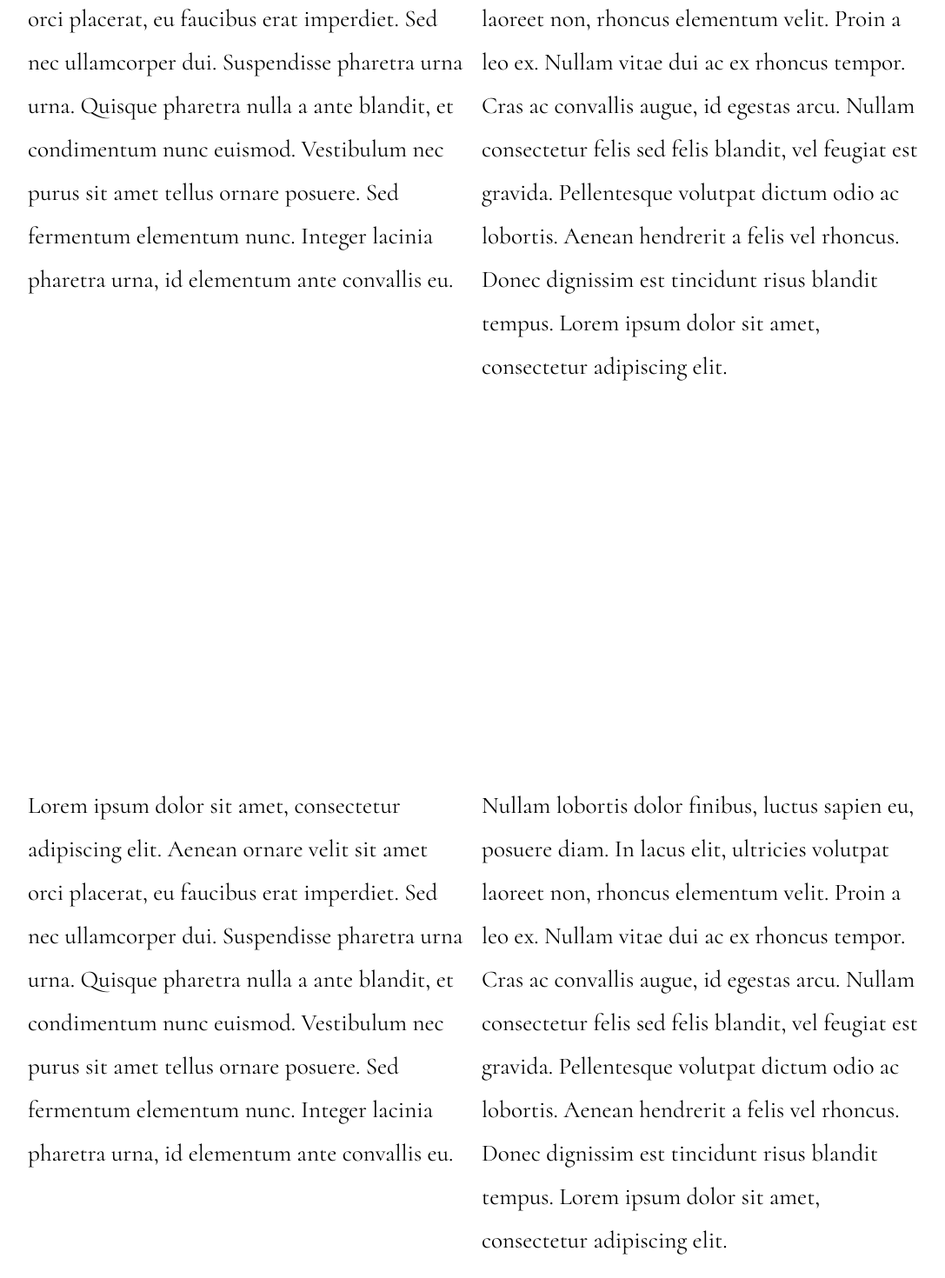
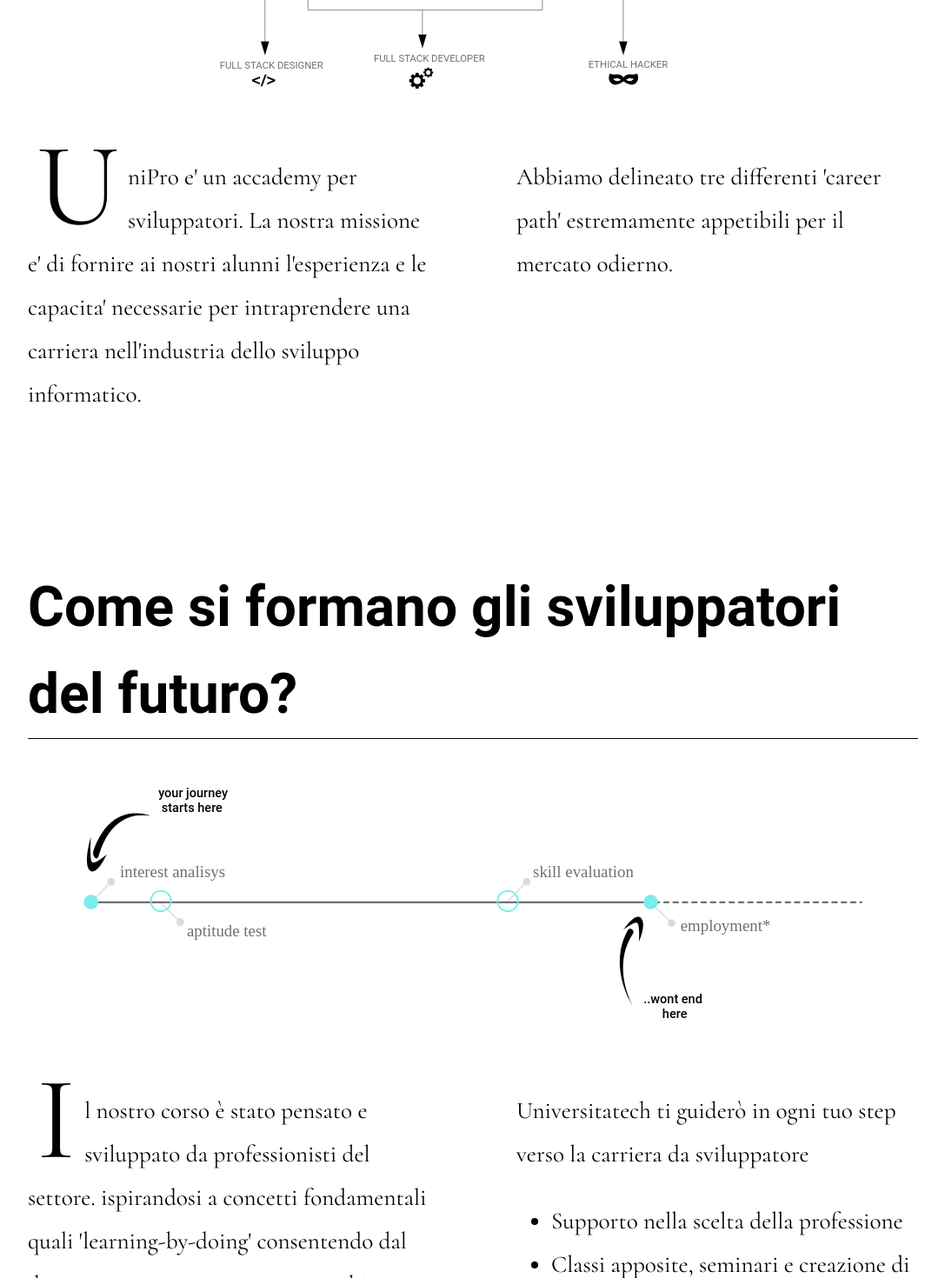
Before and after one commit to robdll/unitech, an Angular app: page / in a window 1280 px wide. Shown: the part 1330-2800 px from the top of the page at 87% size, without its empty margins (96-1183 px from the left). Built offline with nearby package versions, Linux system fonts and the light colour scheme.

Commit message:
working on thingy

```diff
--- a/src/app/app.module.ts
+++ b/src/app/app.module.ts
@@ -12,6 +12,8 @@
 import { MatInputModule } from '@angular/material/input';
 import { MatSelectModule } from '@angular/material/select';
 import { MatRadioModule } from '@angular/material/radio';
+import { FormsModule } from '@angular/forms';
+
 
 
 
@@ -27,7 +29,8 @@
     MatInputModule,
     MatSelectModule,
     BrowserAnimationsModule,
-    MatRadioModule
+    MatRadioModule,
+    FormsModule
   ],
   providers: [],
   bootstrap: [AppComponent]
--- a/src/app/main/main.component.html
+++ b/src/app/main/main.component.html
@@ -3,61 +3,99 @@
     <img class="logo" src="../../assets/iconmonstr-bank-1.svg">
   </div>
   <div class="nav-slice">
-      <a class="nav-link">Roby</a>
+      <!-- <a class="nav-link">Roby</a>
       <a class="nav-link">Frocio</a>
-      <a class="nav-link">Ricchione</a>
+      <a class="nav-link">Ricchione</a> -->
   </div>
 </nav>
 <div class="hero-image">
   <div class="hero-text">
-    <h1 class="main-title">BECAME A DEVELOPER</h1>
+    <h1 class="main-title">FORMIAMO I DEVELOPER DEL FUTURO</h1>
     <button class="btn">APPLY NOW!</button>
   </div>
 </div>
 <article>
-  <div class="timeline-container"></div>
+  <div class="timeline-container">
+    <h2 class="main-title-copy">Chi sono gli sviluppatori del futuro?</h2>
+    <img class="future" src="../../assets/ilFuturo.svg">
+  </div>
   <div class="text-grid">
     <div class="">
       <p class="copy">
-          Lorem ipsum dolor sit amet, consectetur adipiscing elit. Aenean ornare velit sit amet orci placerat, eu faucibus erat imperdiet. Sed nec ullamcorper dui. Suspendisse pharetra urna urna. Quisque pharetra nulla a ante blandit, et condimentum nunc euismod. Vestibulum nec purus sit amet tellus ornare posuere. Sed fermentum elementum nunc. Integer lacinia pharetra urna, id elementum ante convallis eu.</p>
+          UniPro e' un accademy per sviluppatori.
+          La nostra missione e' di fornire ai nostri alunni l'esperienza e le capacita' necessarie per intraprendere una carriera nell'industria dello sviluppo informatico.
+          </p>
     </div>
     <div class="">
-      <p>Nullam lobortis dolor finibus, luctus sapien eu, posuere diam. In lacus elit, ultricies volutpat laoreet non, rhoncus elementum velit. Proin a leo ex. Nullam vitae dui ac ex rhoncus tempor. Cras ac convallis augue, id egestas arcu. Nullam consectetur felis sed felis blandit, vel feugiat est gravida. Pellentesque volutpat dictum odio ac lobortis. Aenean hendrerit a felis vel rhoncus. Donec dignissim est tincidunt risus blandit tempus. Lorem ipsum dolor sit amet, consectetur adipiscing elit.</p>
+      <p>
+          Abbiamo delineato tre differenti 'career path' estremamente appetibili per il mercato odierno.
+      </p>
     </div>
   </div>
-  <div class="timeline-container"></div>
+  <div class="timeline-container">
+      <h2 class="main-title-copy">Come si formano gli sviluppatori del futuro?</h2>
+    <img class="timeline" src="../../assets/timeline.svg">
+  </div>
   <div class="text-grid">
     <div class="">
       <p class="copy">
-          Lorem ipsum dolor sit amet, consectetur adipiscing elit. Aenean ornare velit sit amet orci placerat, eu faucibus erat imperdiet. Sed nec ullamcorper dui. Suspendisse pharetra urna urna. Quisque pharetra nulla a ante blandit, et condimentum nunc euismod. Vestibulum nec purus sit amet tellus ornare posuere. Sed fermentum elementum nunc. Integer lacinia pharetra urna, id elementum ante convallis eu.</p>
+        Il nostro corso è stato pensato e sviluppato da professionisti del settore.
+        ispirandosi a concetti fondamentali quali 'learning-by-doing' consentendo dal day 1
+        un immersione in un vero ambiente di lavoro senza però tralasciare l importanza del supporto
+        educativo pensato adhoc per ogni studente.
+      </p>
     </div>
     <div class="">
-      <p>Nullam lobortis dolor finibus, luctus sapien eu, posuere diam. In lacus elit, ultricies volutpat laoreet non, rhoncus elementum velit. Proin a leo ex. Nullam vitae dui ac ex rhoncus tempor. Cras ac convallis augue, id egestas arcu. Nullam consectetur felis sed felis blandit, vel feugiat est gravida. Pellentesque volutpat dictum odio ac lobortis. Aenean hendrerit a felis vel rhoncus. Donec dignissim est tincidunt risus blandit tempus. Lorem ipsum dolor sit amet, consectetur adipiscing elit.</p>
+      <p>Universitatech ti guiderò in ogni tuo step verso la carriera da sviluppatore</p>
+        <ul>
+          <li>Supporto nella scelta della professione</li>
+          <li>Classi apposite, seminari e creazione di team per sviluppo di progetti reali</li>
+          <li>Lavoro garantito per 6 mesi con noi, o in caso di interesse delle nostre aziende facente parte del nostro network ti aiuteremo nella negoziazione del tuo primo lavoro da sviluppatore!</li>
+        </ul>
     </div>
         <div class="form-container">
           <h3 class="form-title">Contattaci</h3>
             <mat-form-field>
-              <input matInput placeholder="Nome">
+              <input [(ngModel)]="nome" name="nome"  matInput placeholder="Nome">
             </mat-form-field>
             <mat-form-field>
-                <input matInput placeholder="Cognome">
+                <input [(ngModel)]="cognome" name="cognome" matInput placeholder="Cognome">
             </mat-form-field>
             <mat-form-field>
-                <input matInput placeholder="Telefono">
+                <input [(ngModel)]="telefono" name="telefono" matInput placeholder="Telefono">
             </mat-form-field>
             <mat-form-field>
-                <input matInput placeholder="E-mail">
+                <input [(ngModel)]="email" name="email" matInput placeholder="E-mail">
             </mat-form-field>
-            <!-- <mat-radio-group>
-                <mat-radio-button value="1">Insegnamento</mat-radio-button>
-                <mat-radio-button value="2">Opt</mat-radio-button>
-            </mat-radio-group> -->
             <mat-form-field>
-                <textarea matInput placeholder="Una tua breve descrizione"></textarea>
+                <textarea matInput [(ngModel)]="messaggio" name="messaggio" placeholder="Messaggio"></textarea>
               </mat-form-field>
+              <button class="btn-black" (click)="submit()">APPLY NOW!</button>
           </div>
     </div>
-    <div class="timeline-container"></div>
+    <div class="timeline-container">
+        <h2 class="main-title-copy">FAQ</h2>
+      <div class="text-grid">
+        <div>
+          <p class="copy-faq">Cos'e' univeristatech?<br>
+          Lorem ipsum dolor sit amet consectetur adipisicing elit. Quaerat, error corrupti quidem accusantium aspernatur vel animi nobis?
+          </p>
+        </div>
+        <div>
+          <p class="copy-faq">Come avviene la formazione?</p>
+        </div>
+        <div>
+          <p class="copy-faq">Come viene supportata la scelta?</p>
+        </div>
+        <div>
+          <p class="copy-faq">Come funziona viene introdotto al mondo del lavoro?</p>
+        </div>
+          <p class="copy-faq">UniverisitàTech è aperta a tutti?</p>
+        <div>
+          <p class="copy-faq">Corso e metodi di pagamento?</p>
+        </div>
+      </div>
+    </div>
 </article>
 <footer>
   <div class="footer-aling">
--- a/src/app/main/main.component.scss
+++ b/src/app/main/main.component.scss
@@ -74,6 +74,22 @@
  }
 }
 
+.btn-black{
+  background-color: transparent;
+  color: black;
+  border: 1px solid black;
+  padding: 10px;
+  font-size: 2em;
+  border-radius: 2px;
+  font-family: 'Cormorant', serif;
+  width: 80%;
+  &:hover {
+    -webkit-box-shadow: 0px 0px 19px 1px rgba(0,196,255,1);
+    -moz-box-shadow: 0px 0px 19px 1px rgba(0,196,255,1);
+    box-shadow: 0px 0px 19px 1px rgba(0,196,255,1);
+ }
+}
+
 .logo{
   width: 50px;
   padding: 15px;
@@ -90,8 +106,23 @@
 }
 
 .timeline-container{
-  height: 400px;
+  display: flex;
+  align-items: center;
+  justify-content: center;
+  flex-direction: column;
+  height: auto;
+  font-family: 'Cormorant', serif;
   width: 100%;
+  padding: 90px 20px 50px 20px;
+
+}
+
+.timeline{
+  width: 70%;
+}
+
+.future{
+  width: 50%;
 }
 
 .form-title{
@@ -100,15 +131,20 @@
   line-height: 50px;
 }
 
-.copy{
-  initial-letter: 2;
-}
-.copy::first-letter {
-  initial-letter: 2em;
+.copy:first-child:first-letter {
+  color: black;
+  float: left;
+  font-family: 'Cormorant', serif;
+  font-size: 5em;
+  // line-height: 60px;
+  // padding-top: 4px;
+  padding: 10px;
+  // padding-right: 8px;
+  // padding-left: 3px;
 }
 .text-grid{
   display: grid;
-  grid-gap: 20px;
+  grid-gap: 100px;
   width: 80%;
   grid-template-columns: 1fr 1fr;
   font-size: 1.7em;
@@ -173,3 +209,19 @@
 
 
 }
+.copy-faq{
+  font-size: 0.8em;
+  line-height: 50px;
+  font-weight: 200;
+  font-family: 'Cormorant', serif;
+  color: black;
+}
+
+.main-title-copy{
+  font-size: 4em;
+  font-family: "Roboto", sans-serif;
+  text-align: left;
+  width: 80%;
+  line-height: 100px;
+  border-bottom: 1px solid;
+}
--- a/src/app/main/main.component.ts
+++ b/src/app/main/main.component.ts
@@ -3,6 +3,7 @@
 import { MatInputModule } from '@angular/material/input';
 import { MatSelectModule } from '@angular/material/select';
 import { MatRadioModule } from '@angular/material/radio';
+import { FormsModule } from '@angular/forms';
 
 
 
@@ -13,11 +14,34 @@
   templateUrl: './main.component.html',
   styleUrls: ['./main.component.scss']
 })
+
+
 export class MainComponent implements OnInit {
+
+  nome:string;
+  cognome:string;
+  telefono:number;
+  email:string;
+  messaggio:string;
+
+  payload:any;
 
   constructor() { }
 
   ngOnInit() {
   }
 
+  submit(){
+
+    this.payload = {
+      name:this.nome,
+      lastname:this.cognome,
+      phone:this.telefono,
+      messagge:this.messaggio,
+      email:this.email
+    }
+    console.log(this.payload)
+
+  }
+
 }
```
Also changed, not shown: src/assets/ilFuturo.svg (added), src/assets/timeline.svg (added).
